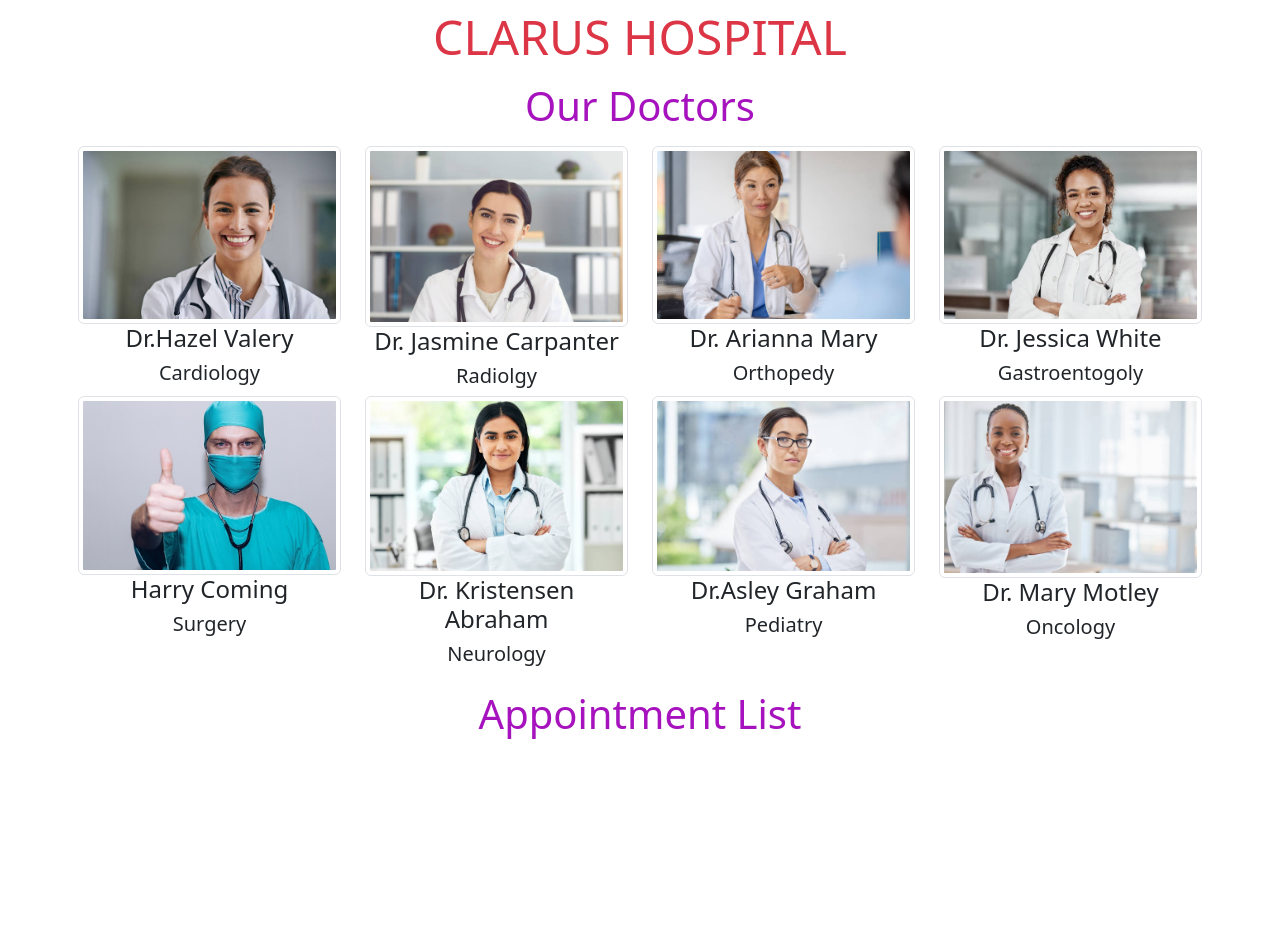
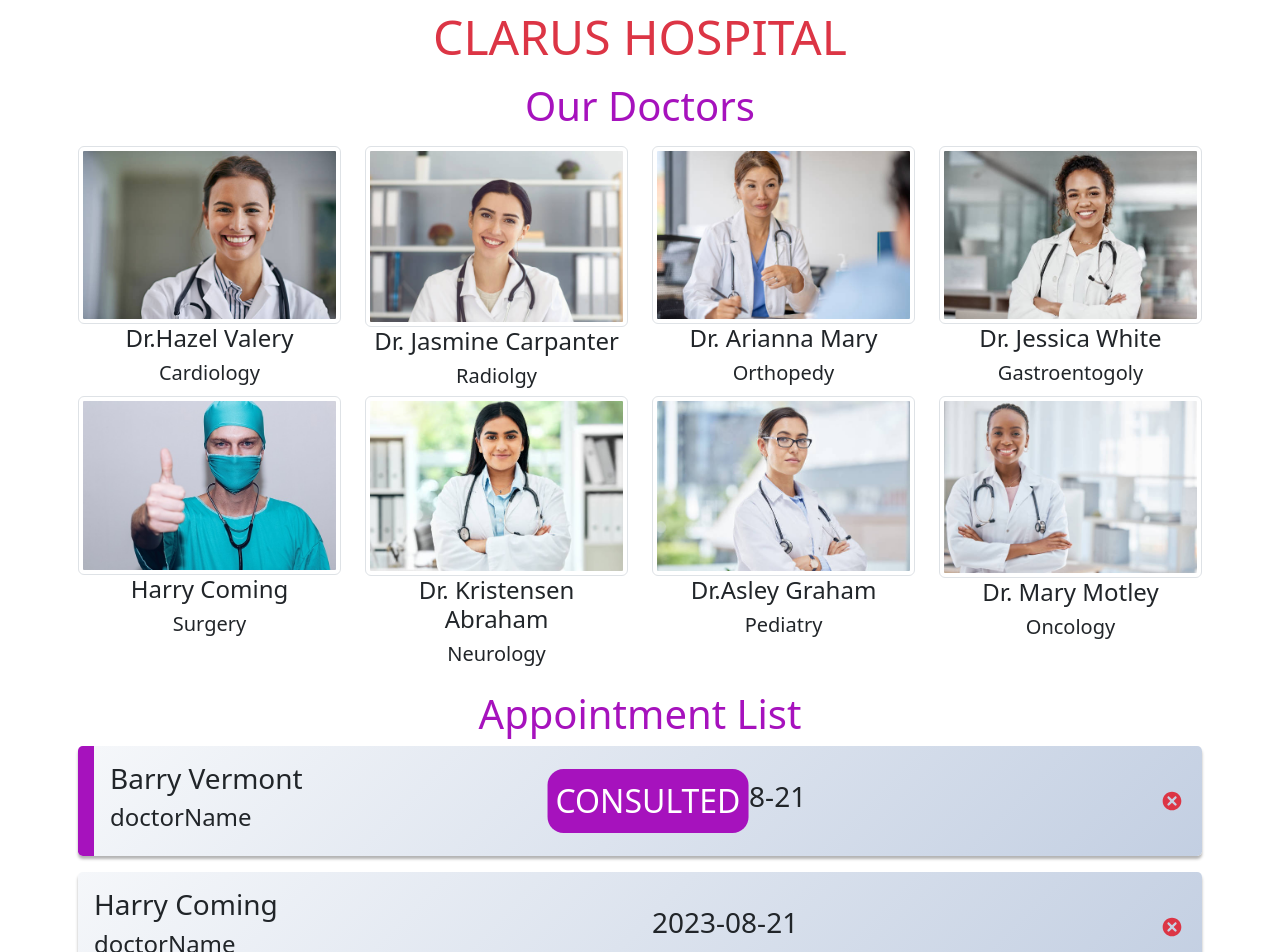
Before and after one commit to Tolga-Ozd/Appointment-App, a React (Create React App) app: page / in a window 1280 px wide. Shown: the top 952 px of the page. Before the commit the page ends 800 px from the top, so only its background shows below. Built offline with nearby package versions, Linux system fonts and the light colour scheme.

Commit message:
addModal

```diff
--- a/src/components/AddModal.jsx
+++ b/src/components/AddModal.jsx
@@ -4,20 +4,29 @@ import Modal from 'react-bootstrap/Modal';
 import Form from 'react-bootstrap/Form';
 import { useState } from 'react';
 
-function AddModal({show , setShow }) {
+function AddModal({show , setShow ,drName }) {
   const  [name , setName] = useState("");
   const [date, setDate] = useState(new Date().toISOString().slice(0,10))
+
+  const handleSubmit = (e)=>{
+    e.preventDefault()
+
+    setShow(false)
+    setName("")
+  }
+
   return (
     <>
 
       <Modal show={show} onHide={()=> setShow(false)} >
         <Modal.Header closeButton>
-          <Modal.Title>Reservation for ...</Modal.Title>
+          <Modal.Title className='text-danger'>Reservation for {drName}</Modal.Title>
         </Modal.Header>
-        <Modal.Body> <Form>
+        <Modal.Body>
+           <Form onSubmit={handleSubmit}>
               <Form.Group className="mb-3" controlId="formBasicEmail">
                 <Form.Label>Patient Name</Form.Label>
-        <Form.Control type="email" placeholder="Enter your name"
+                <Form.Control type="text" placeholder="Enter your name"
                 onChange={(e)=>setName(e.target.value)}
                 value={name}
                 />
--- a/src/components/AppointmentList.jsx
+++ b/src/components/AppointmentList.jsx
@@ -1,11 +1,35 @@
+import { Col, Row } from "react-bootstrap"
 import Container from "react-bootstrap/Container"
+import {TiDelete} from "react-icons/ti"
 
-const AppointmentList = () => {
+const AppointmentList = ({apps}) => {
+
+  console.log(
+    apps
+  )
   return (
     <Container className="p-2">
       <h3 className="display-6 mb-2" style={{ color: "rgb(166, 18, 189)" }}>
         Appointment List
       </h3>
+
+    {apps.map(({id , patient , doctor , day , consulted }) => (
+    <div className={consulted ? "appointments consulted" : "appointments" } key={id}>
+      <Row className="justify-content-center align-items-center">
+        <Col  sm={12} md={6}  >
+        <h3>{patient }</h3>
+        <h4>doctorName</h4>
+        </Col>
+        <Col>
+        <h3>{day}</h3>
+        </Col>
+        <Col className="text-end">
+        <TiDelete className="text-danger fs-3 "/>
+        </Col>
+      </Row>
+    </div>))}
+
+
     </Container>
   )
 }
--- a/src/components/Doctors.jsx
+++ b/src/components/Doctors.jsx
@@ -8,6 +8,8 @@ const Doctors = () => {
 
   const [show, setShow] = useState(false);
 
+  const [drName , setDrName] = useState("")
+
   return (
     <Container className="p-2">
       <h3 className="display-6 mb-3" style={{ color: "rgb(166, 18, 189)" }}>
@@ -17,14 +19,17 @@ const Doctors = () => {
     <Row>
       {doctorData.map(({id , img , name , dep })=>(
           <Col key={id} xs={6} sm={4} md={3} >
-          <img src={img} alt="image"  className="img-thumbnail" onClick={()=>setShow(true) } />
+          <img src={img} alt="image"  className="img-thumbnail"
+           onClick={()=>
+          { setDrName(name)
+           setShow(true)} } />
           <h4>{name}</h4>
           <h5>{dep}</h5>
           </Col>
       ))}
     </Row>
 
-    <AddModal show = {show} setShow={setShow}  />
+    <AddModal show = {show} setShow={setShow} drName = {drName}  />
 
     </Container>
   )
--- a/src/helper/data.jsx
+++ b/src/helper/data.jsx
@@ -2,21 +2,21 @@ export const appointmentData = [
   {
     id: 1,
     patient: "Barry Vermont",
-    day: new Date(),
+    day: new Date().toISOString().slice(0,10),
     consulted: true,
     doctor: "Dr. Hazel Valery",
   },
   {
     id: 2,
     patient: "Harry Coming",
-    day: new Date(),
+    day: new Date().toISOString().slice(0,10),
     consulted: false,
     doctor: "Dr. Jessica White",
   },
   {
     id: 3,
     patient: "Aaron Black",
-    day: new Date(),
+    day: new Date().toISOString().slice(0,10),
     consulted: true,
     doctor: "Dr. Jasmine Carpanter",
   },
--- a/src/pages/Home.jsx
+++ b/src/pages/Home.jsx
@@ -1,12 +1,17 @@
+import { useState } from "react"
 import AppointmentList from "../components/AppointmentList"
 import Doctors from "../components/Doctors"
+import { appointmentData } from "../helper/data"
 
 const Home = () => {
+
+ const [appointments , setAppointments] = useState(appointmentData)
+
   return (
     <main className="text-center mt-2">
       <h1 className="display-5 text-danger">CLARUS HOSPITAL</h1>
-      <Doctors />
-      <AppointmentList />
+      <Doctors  apps = {appointments} setApps = {setAppointments}/>
+      <AppointmentList apps = {appointments} setApps = {setAppointments}  />
     </main>
   )
 }
```
Lines whose indentation alone changed are shown as unchanged.
